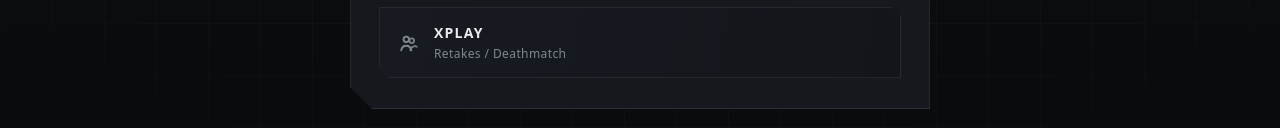
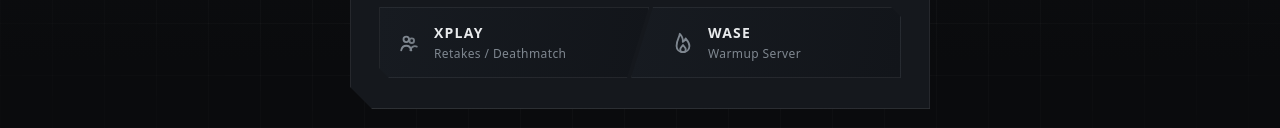
Before and after one commit to mochrist/cs2homepage, a plain HTML site: page index.html in a window 1280 px wide. Shown: the part 497-625 px from the top of the page. Drawn offline with Linux system fonts and the light colour scheme.

Commit message:
Split Xplay button with diagonal cut and add Wase (Warmup Server)
Co-Authored-By: Claude Opus 5.5 <noreply@anthropic.com>

```diff
--- a/index.html
+++ b/index.html
@@ -4,7 +4,7 @@
   <meta charset="utf-8" />
   <meta name="viewport" content="width=device-width, initial-scale=1" />
   <title>Links</title>
-  <link rel="stylesheet" href="styles.css?v=2">
+  <link rel="stylesheet" href="styles.css?v=4">
 </head>
 
 <body class="home">
@@ -57,7 +57,8 @@
           </div>
         </a>
 
-        <a class="btn" href="https://xplay.gg">
+        <div class="split">
+          <a class="btn split-main" href="https://xplay.gg">
             <svg class="icon" viewBox="0 0 24 24" fill="none" aria-hidden="true">
               <!-- two players/users -->
               <path d="M9 11a3 3 0 1 0 0-6 3 3 0 0 0 0 6Z" stroke="currentColor" stroke-width="2"/>
@@ -71,6 +72,20 @@
               <span>Retakes / Deathmatch</span>
             </div>
           </a>
+
+          <a class="btn split-side" href="https://warmupserver.net/servers.php" title="Warmup Server">
+            <svg class="icon" viewBox="0 0 24 24" fill="none" stroke="currentColor" stroke-width="2"
+                 stroke-linecap="round" stroke-linejoin="round" aria-hidden="true">
+              <!-- flame (warmup) -->
+              <path d="M12 22c4 0 7-2.8 7-6.8 0-3.6-2.4-6-4.2-8.2-.5 2-1.6 3.3-3 3.8.4-3.2-.8-6.3-3.3-8.8C8.4 5.6 5 8.6 5 15.2 5 19.2 8 22 12 22Z"/>
+              <path d="M12 22c-1.7 0-3-1.3-3-3 0-1.9 1.5-3 3-4.8 1.5 1.8 3 2.9 3 4.8 0 1.7-1.3 3-3 3Z"/>
+            </svg>
+            <div class="label">
+              <strong>Wase</strong>
+              <span>Warmup Server</span>
+            </div>
+          </a>
+        </div>
       </div>
   </div>
 </body>
--- a/styles.css
+++ b/styles.css
@@ -172,6 +172,65 @@ p{
   font-size:12px;
   color:var(--muted);
   letter-spacing:.4px;
+}
+
+/* ---------- Geteilter Button (schräger "/"-Schnitt, Hover-Seite wächst auf 70%) ---------- */
+
+.split{
+  --slant:22px;   /* horizontale Breite der Schräge */
+  --cut:4px;      /* Breite des sichtbaren Spalts */
+  display:flex;
+}
+
+.split .btn{
+  flex:1 1 0;
+  min-width:0;
+  transition:flex-grow .35s cubic-bezier(.4,0,.2,1), background .15s ease, border-color .15s ease;
+}
+
+.split .btn:hover,
+.split .btn:active{
+  transform:none;
+}
+
+/* links: rechte Kante läuft von oben-rechts nach unten-links ("/") */
+.split .split-main{
+  padding-right:calc(18px + var(--slant));
+  clip-path:polygon(0 0, 100% 0, calc(100% - var(--slant)) 100%, var(--notch) 100%, 0 calc(100% - var(--notch)));
+}
+
+/* rechts: linke Kante parallel dazu, überlappt bis auf den Spalt */
+.split .split-side{
+  margin-left:calc(var(--cut) - var(--slant));
+  padding-left:calc(18px + var(--slant));
+  clip-path:polygon(var(--slant) 0, calc(100% - var(--notch)) 0, 100% var(--notch), 100% 100%, 0 100%);
+}
+
+/* Akzentbalken rechts statt links, da die linke Kante schräg ist */
+.split .split-side::before{
+  left:auto;
+  right:0;
+}
+
+.split .split-main:hover,
+.split .split-side:hover{
+  flex-grow:7;
+}
+
+.split:has(.split-main:hover) .split-side,
+.split:has(.split-side:hover) .split-main{
+  flex-grow:3;
+}
+
+.split .label{
+  min-width:0;
+}
+
+.split .label strong,
+.split .label span{
+  white-space:nowrap;
+  overflow:hidden;
+  text-overflow:ellipsis;
 }
 
 /* ---------- Suchzeile ---------- */
```
Lines whose indentation alone changed are shown as unchanged.
